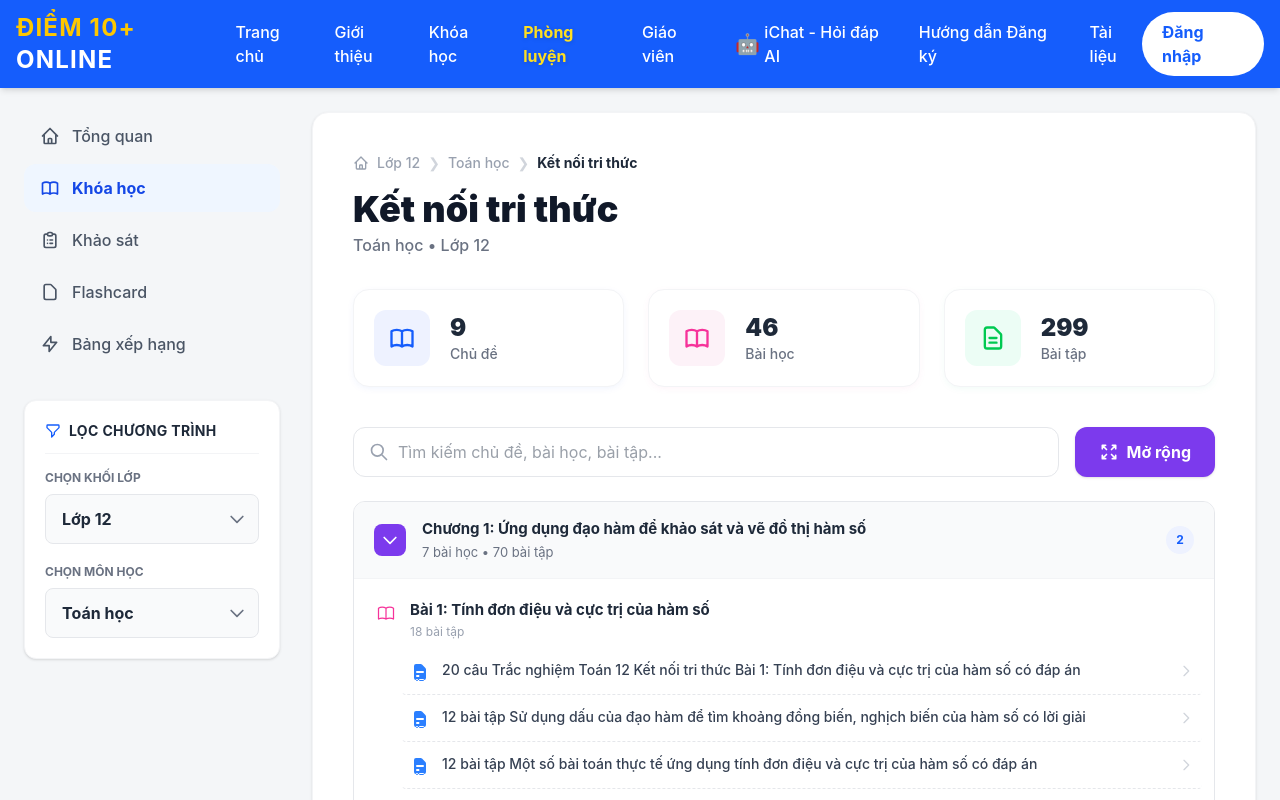
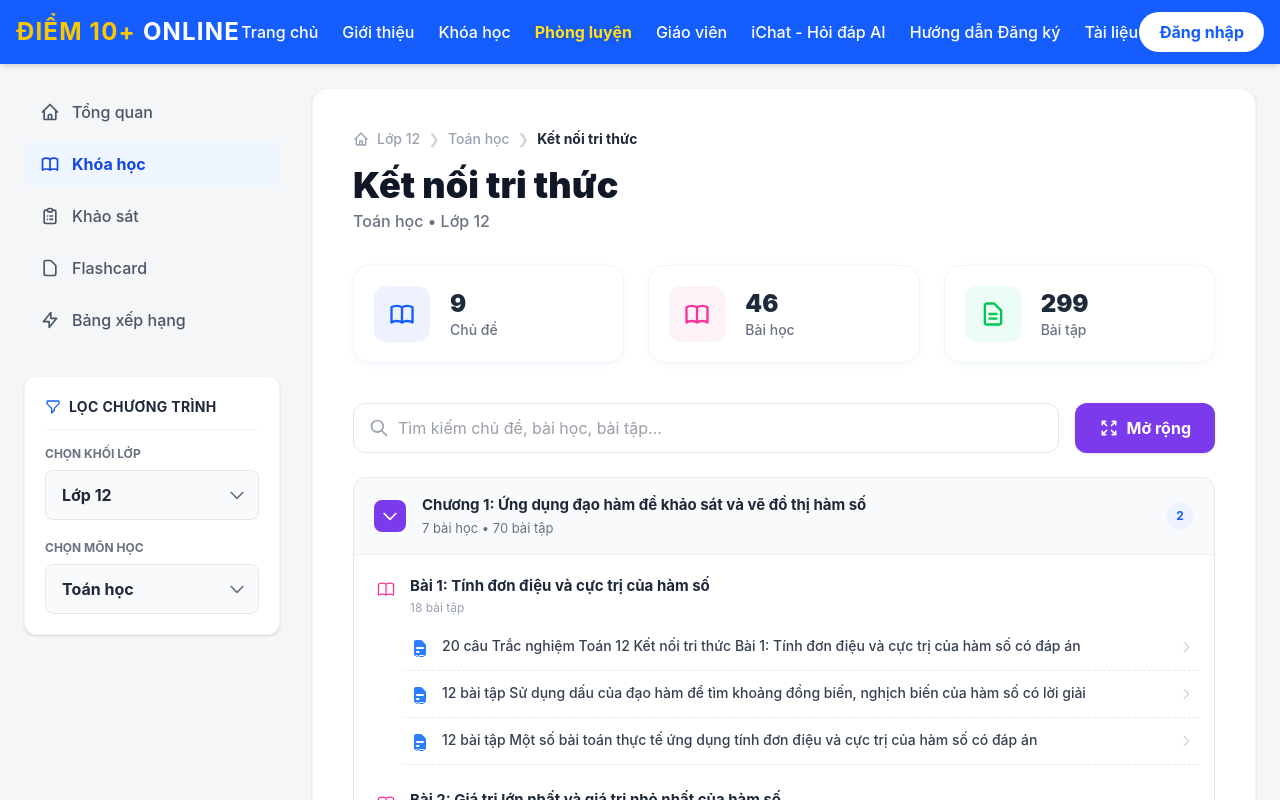
Before and after one commit to mathbanviet/d10-platform, a Next.js app in the folder apps/web/: page /practice in a window 1280 px wide. Shown: the top 800 px of the page. Built offline with nearby package versions, Linux system fonts and the light colour scheme.

Commit message:
Cap nhat thanh Menu chính Phong Luyen va iChat

```diff
--- a/apps/web/app/layout.tsx
+++ b/apps/web/app/layout.tsx
@@ -43,8 +43,7 @@ export default function RootLayout({
               <Link href="/courses" className="hover:text-yellow-300 transition-colors">Khóa học</Link>
               <Link href="/practice" className="text-yellow-300 font-bold drop-shadow-sm">Phòng luyện</Link>
               <Link href="/teachers" className="hover:text-yellow-300 transition-colors">Giáo viên</Link>
-              <Link href="/ichat" className="hover:text-yellow-300 transition-colors flex items-center gap-1">
-  <span className="text-xl leading-none">🤖</span> iChat - Hỏi đáp AI
+              <Link href="/ichat" className="hover:text-yellow-300 transition-colors flex items-center gap-1">iChat - Hỏi đáp AI
 </Link>
 <Link href="/guide" className="hover:text-yellow-300 transition-colors">Hướng dẫn Đăng ký</Link>
               <a href="https://d10hub.io.vn" target="_blank" rel="noopener noreferrer" className="hover:text-yellow-300 transition-colors">Tài liệu</a>
```
